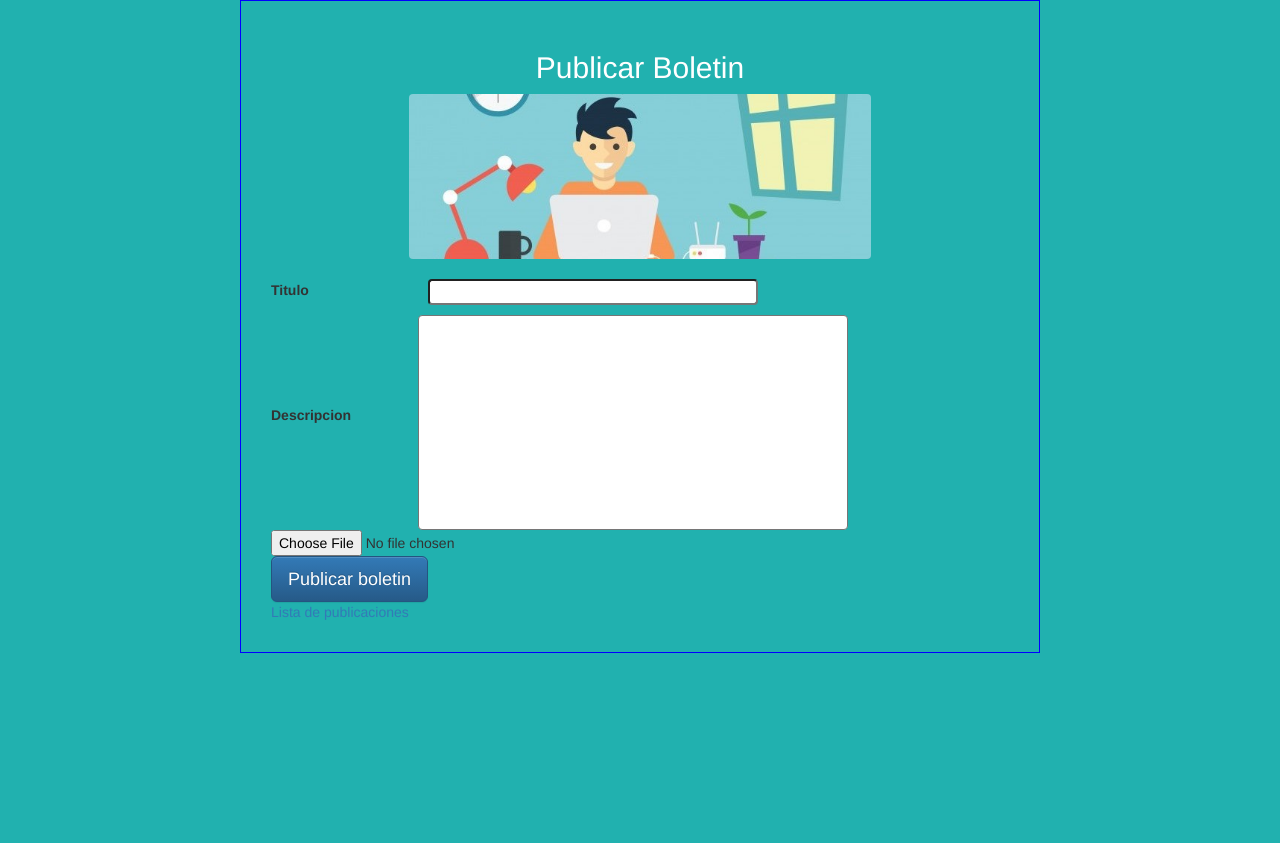
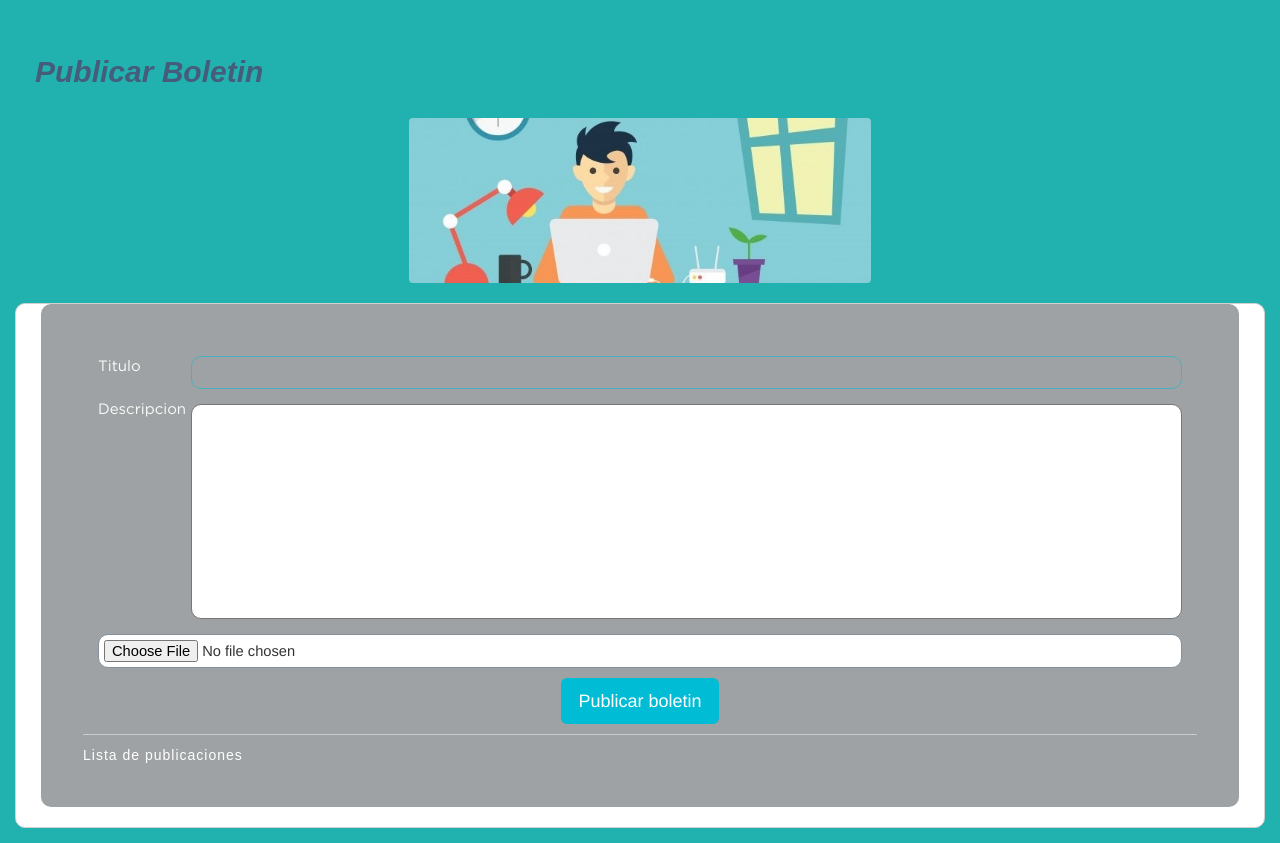
Before and after one commit to ivanovichTBD/TISEADA, a PHP site: page /TISEADA/sistema/subirpdf/index.php in a window 1280 px wide. Before the commit the page ends 653 px from the top, so only its background shows below. Run offline with PHP 8.4, Linux system fonts and the light colour scheme; some libraries are stand-ins or nearby versions.

Commit message:
mejora boletin pdf

```diff
--- a/sistema/subirpdf/index.php
+++ b/sistema/subirpdf/index.php
@@ -24,46 +24,50 @@ if (isset($_POST['subir'])) {
 }
 ?>
 
-<html>
+<html lang="es">
     <head>
-        <meta charset="UTF-8">
-        <title></title>
-        <link rel="stylesheet" href="https://stackpath.bootstrapcdn.com/bootstrap/4.3.1/css/bootstrap.min.css" integrity="sha384-ggOyR0iXCbMQv3Xipma34MD+dH/1fQ784/j6cY/iJTQUOhcWr7x9JvoRxT2MZw1T" crossorigin="anonymous">
+    <meta http-equiv="Content-Type" content="text/html; charset=utf-8"/>
+
+        <?php include "../includes/scripts.php"; ?>
+        <title>MENSAJERO</title>
 
     </head>
     <body>
-<script src="https://code.jquery.com/jquery-3.3.1.slim.min.js" integrity="sha384-q8i/X+965DzO0rT7abK41JStQIAqVgRVzpbzo5smXKp4YfRvH+8abtTE1Pi6jizo" crossorigin="anonymous"></script>
-<script src="https://cdnjs.cloudflare.com/ajax/libs/popper.js/1.14.7/umd/popper.min.js" integrity="sha384-UO2eT0CpHqdSJQ6hJty5KVphtPhzWj9WO1clHTMGa3JDZwrnQq4sF86dIHNDz0W1" crossorigin="anonymous"></script>
-<script src="https://stackpath.bootstrapcdn.com/bootstrap/4.3.1/js/bootstrap.min.js" integrity="sha384-JjSmVgyd0p3pXB1rRibZUAYoIIy6OrQ6VrjIEaFf/nJGzIxFDsf4x0xIM+B07jRM" crossorigin="anonymous"></script>
 
-<link rel="stylesheet" href="https://maxcdn.bootstrapcdn.com/bootstrap/3.3.7/css/bootstrap.min.css" integrity="sha384-BVYiiSIFeK1dGmJRAkycuHAHRg32OmUcww7on3RYdg4Va+PmSTsz/K68vbdEjh4u" crossorigin="anonymous">
-<link rel="stylesheet" href="https://maxcdn.bootstrapcdn.com/bootstrap/3.3.7/css/bootstrap-theme.min.css" integrity="sha384-rHyoN1iRsVXV4nD0JutlnGaslCJuC7uwjduW9SVrLvRYooPp2bWYgmgJQIXwl/Sp" crossorigin="anonymous">
-<script src="https://maxcdn.bootstrapcdn.com/bootstrap/3.3.7/js/bootstrap.min.js" integrity="sha384-Tc5IQib027qvyjSMfHjOMaLkfuWVxZxUPnCJA7l2mCWNIpG9mGCD8wGNIcPD7Txa" crossorigin="anonymous"></script>
+    <section id="containerU">
 
+            <div class= "listaUS row">
 
-        <div style="width: 800px;margin: auto;border: 1px solid blue;padding: 30px;">
-            <center><h2>Publicar Boletin</h2></center>
+                    <h1>Publicar Boletin</h1>
+
+            </div>
             <center><img src="portada_publicar_boletin.jpg" alt=""></center><br>
+
             <form method="post" action="" enctype="multipart/form-data">
-                <table>
-                    <tr>
-                        <td><label>Titulo</label></td>
-                        <td><input type="text" name="titulo"></td>
-                    </tr>
-                    <tr>
-                        <td><label>Descripcion</label></td>
+                <div class="w3l-login-form  row" id= "boletinPDF" >
+                    <div class="col-xs-12 col-md-1">
+                         <label>Titulo</label>
+                    </div>
+                    <div class="col-xs-12 col-md-11">
+                         <input type="text" name="titulo">
+                    </div>
+
+                    <div class="col-xs-12 col-md-1">
+                        <label>Descripcion</label>
+                    </div>
+                    <div class="col-xs-12 col-md-11">
                         <td><textarea name="descripcion"></textarea></td>
-                    </tr>
-                    <tr>
-                        <td colspan="2"><input type="file" name="archivo"></td>
-                    <tr>
-                    <td><center><button class="btn btn-primary btn-lg" type="submit" value="Publicar boletin" name="subir">Publicar boletin</button></center></td>
+                    </div>
 
-                    </tr>
-                    <td><a href="lista.php">Lista de publicaciones</a></td>
-                </table>
+                    <div class="col-xs-12 col-md-12">
+                         <input type="file" name="archivo">
+                    </div>
+                    <center><button class="btn btn-lg " type="submit" value="Publicar boletin" name="subir">Publicar boletin</button></center>
+                   <hr> <a  href="lista.php">Lista de publicaciones</a>
+
+                </div>
             </form>
-        </div>
+    </section>
     </body>
 </html>
 
@@ -75,36 +79,68 @@ body{
     background:rgb(33, 177, 175);
 
 }
+
+#containerU{
+    padding:15px;
+}
+
+
+.w3l-login-form {
+    background: rgba(20, 30, 34, 0.412);
+    /*width: 55%;*/
+    margin: 0 auto;
+    padding: 3em;
+    border-radius: 10px;
+    box-sizing: border-box;
+}
+label{
+    margin-top:10px;
+    color: rgb(248, 252, 249);
+    font-size: 15px;
+    font-weight: 400;
+}
+
+input{
+    width: 100%;
+    border-radius: 10px;
+    resize: none;
+    overflow: auto;
+    margin-top: 10px;
+    background: white;
+
+}
+
+textarea{
+    padding: 15px;
+    margin: 15px 0px 0px 0px;
+    width: 100%;
+    height: 215px;
+    border-radius: 10px;
+    resize: none;
+    overflow: auto;
+}
+
 img{
 	border-radius:4px;
 	width:auto;
 	height:165px;
 
 }
-textarea{
-    display : block;
-  padding : 10px;
-  margin  : 10px 0 0 -10px;
-  width   : 430px;
-  height  : 215px;
-  border-radius:4px;
-  resize  : none;
-  overflow: auto;
-}
-input{
-    display : block;
-  width   : 330px;
 
-  border-radius:4px;
-  resize  : none;
-  overflow: auto;
-}
 button{
-
+    background: #00BCD4;
+    color: #ffffff;
+    font-size: 15px;
+    cursor: pointer;
+    margin-top:10px;
+    border:1px solid #ffffff;
 }
 
 input[type=submit]:hover {
   background-color: #45a049;
 
 }
+a{
+    color:white;
+}
 </style>
```
